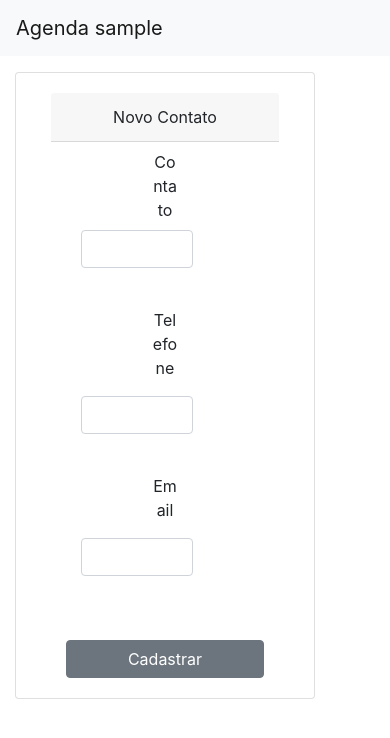
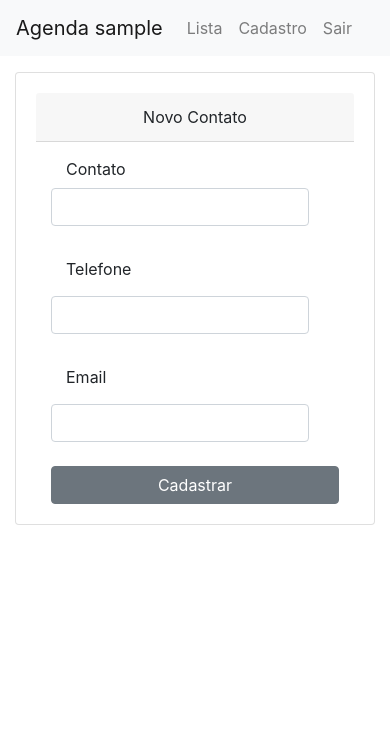
Before and after one commit to luizspinelli/agenda, a PHP site: page /cadastro.php in a window 390 px wide. Shown: the top 738 px of the page. Run offline with PHP 8.4, Linux system fonts and the light colour scheme; the visitor is signed in with stand-in values (Sample User, id 1); data that the repository does not hold is empty; some libraries are stand-ins or nearby versions.

Commit message:
responsive

```diff
--- a/cadastro.php
+++ b/cadastro.php
@@ -24,25 +24,25 @@ $email = isset($id)?$qry['email']:"";
 
 ?>
 
-<body class="text-center">
-    <div class="container mt-3">
-        <div class="card col-10">
+<body class="">
+    <div class="container-fluid mt-3">
+        <div class="card">
             <div class="card-body">
                 <div class="card-header text-center"><?php echo $nomeForm?></div>
-                <form action="<?php echo $action?>" method="post" class="form-inline col-12">
-                    <div class="form-group col-12 mt-2">
-                        <label for="contato" class="col-4">Contato</label><br>
-                        <input type="text" name="contato" id="contato" class="form-control col-8" required value="<?php echo $contato?>"><br>
+                <form action="<?php echo $action?>" method="post" class="form-inline col-sm-12">
+                    <div class="form-group row col-sm-12 mt-2">
+                        <label for="contato" class="col-sm-2 col-form-label">Contato</label><br>
+                        <input type="text" name="contato" id="contato" class="form-control col-sm-10" required value="<?php echo $contato?>"><br>
                     </div>
-                    <div class="form-group col-12">
-                        <label for="telefone" class="col-4">Telefone</label><br>
-                        <input type="text" name="telefone" id="telefone" class="form-control col-8 mt-2" value="<?php echo $telefone?>"><br>
+                    <div class="form-group row col-sm-12 mt-2">
+                        <label for="telefone" class="col-sm-2 col-form-label">Telefone</label><br>
+                        <input type="text" name="telefone" id="telefone" class="form-control col-sm-10 mt-2" value="<?php echo $telefone?>"><br>
                     </div>
-                    <div class="form-group col-12">
-                        <label for="email" class="col-4">Email</label><br>
-                        <input type="email" name="email" id="email" class="form-control col-8 mt-2" value="<?php echo $email?>"><br>
+                    <div class="form-group row col-sm-12 mt-2">
+                        <label for="email" class="col-sm-2 col-form-label">Email</label><br>
+                        <input type="email" name="email" id="email" class="form-control col-sm-10 mt-2" value="<?php echo $email?>"><br>
                     </div>
-                    <button class="btn btn-secondary col-12 mt-4"><?php echo $btnForm?></button>
+                    <button class="btn btn-secondary col-sm-12 mt-2"><?php echo $btnForm?></button>
                 </form>
             </div>
         </div>
--- a/dbc.php
+++ b/dbc.php
@@ -1,6 +1,6 @@
 <?php
 
-function conecta($banco,$dns="database-1.cnq400r5oy6v.us-east-1.rds.amazonaws.com",$user="admin",$senha="12345678")
+function conecta($banco,$dns="localhost",$user="root",$senha="1123")
 {
     $conn = mysqli_connect($dns,$user,$senha,$banco);
 
--- a/nav.php
+++ b/nav.php
@@ -16,7 +16,7 @@ $n = $_SESSION['usuario'];
     <title>Agenda</title>
 </head>
 
-<nav class="navbar navbar-expand-lg navbar-light bg-light">
+<nav class="navbar navbar-expand navbar-light bg-light">
     <a class="navbar-brand" href="/lista.php"><?php echo "Agenda $n" ?></a>
     <div class="collapse navbar-collapse">
         <?php
```
Also changed, not shown: lista.php (+20 -17 lines), novousuario.php (+13 -13 lines).
